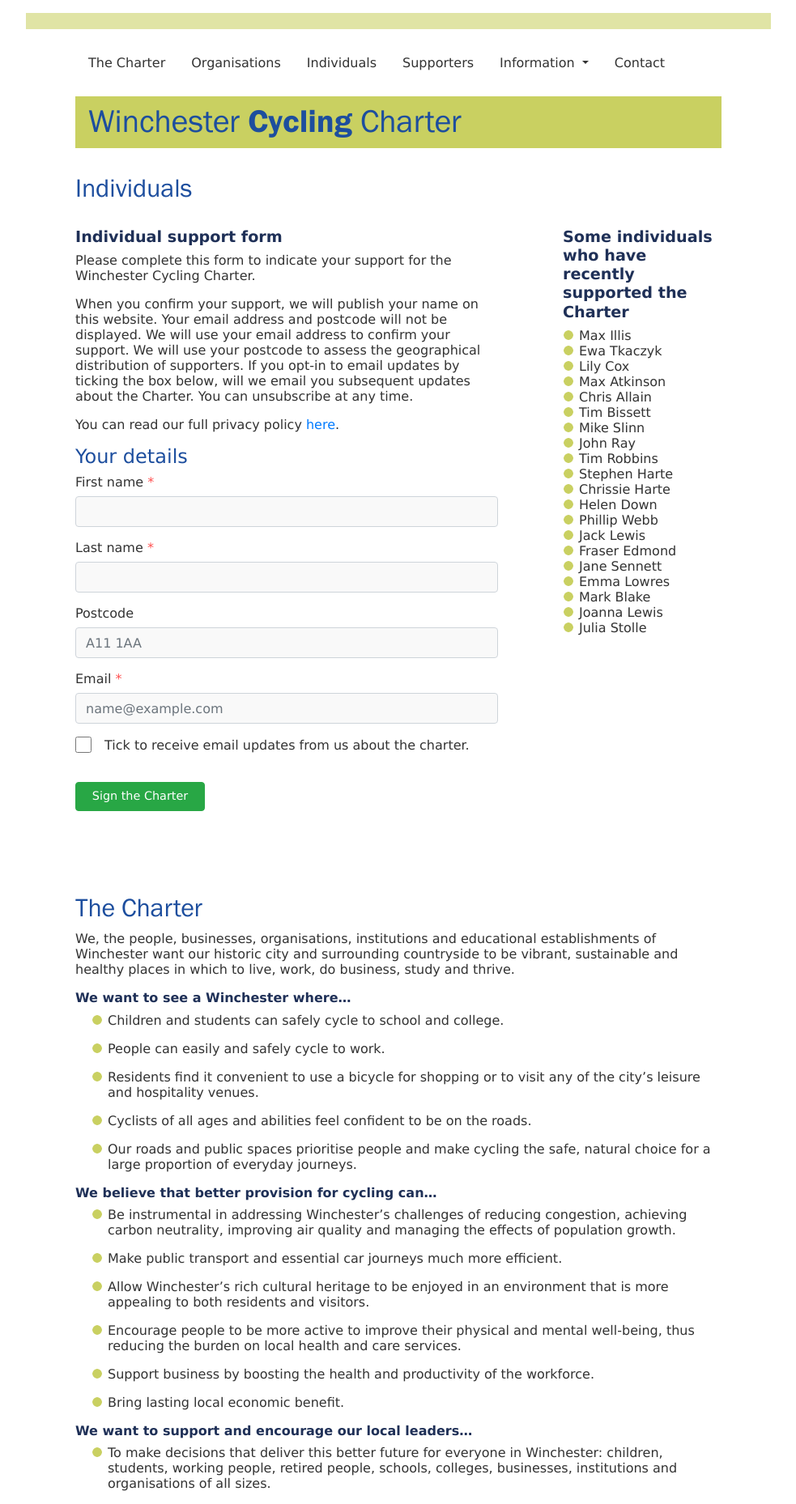
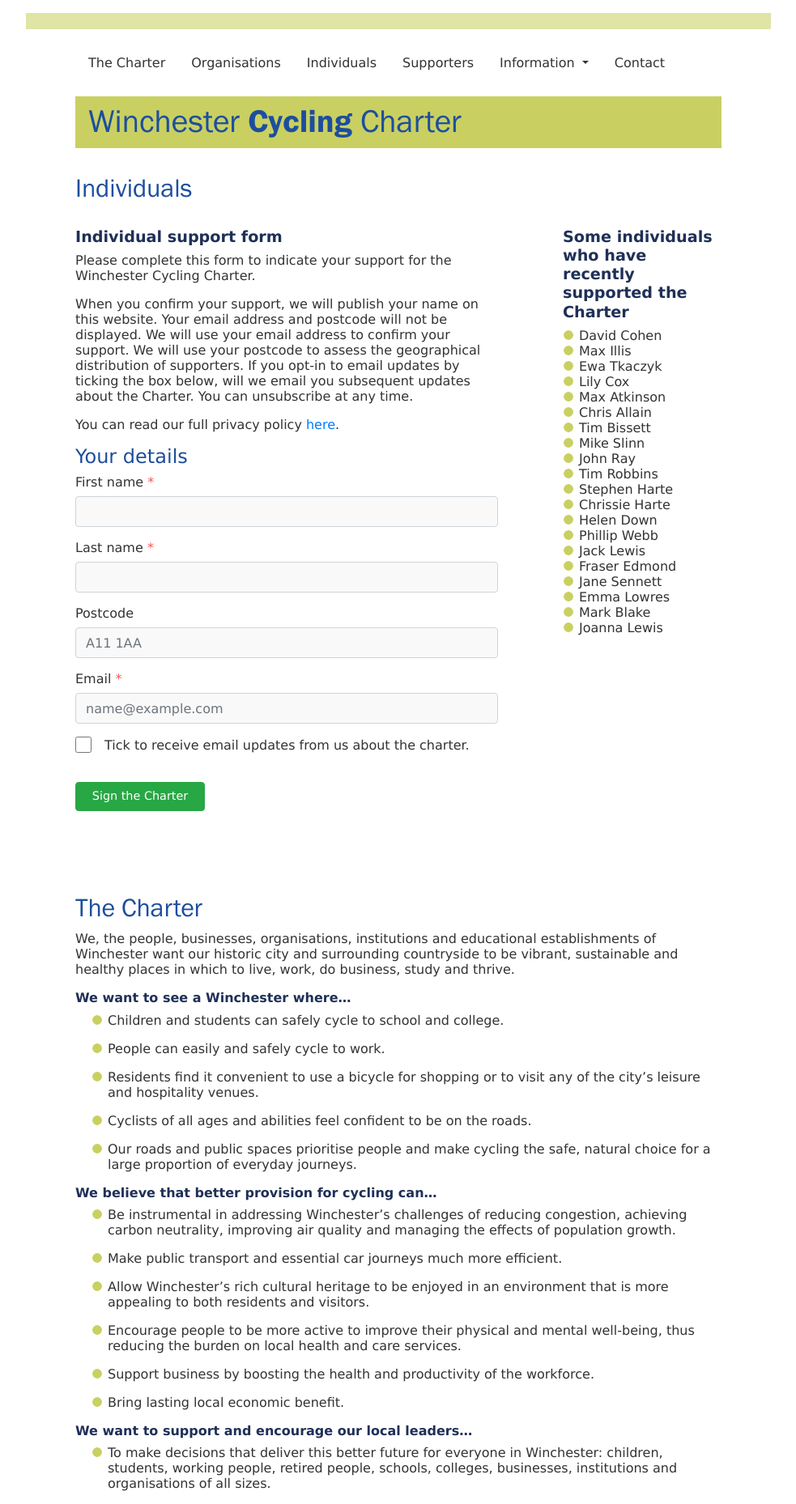
Before and after one commit to winchestercyclingcharter/winchestercyclingcharter.github.io, a Jekyll site: the page built from ind-page.md, in a window 1280 px wide. Shown: the whole page at 81% size, without its empty margins (148-1131 px from the left). Built offline with Jekyll 4.4.1, drawn with Linux system fonts in a browser that asks for light colours; nearby versions of some CDN libraries.

Commit message:
Update people.yml

```diff
--- a/_data/people.yml
+++ b/_data/people.yml
@@ -431,3 +431,4 @@ people:
 - { lastname: Allain, firstname: Chris, dt: 20210414-085505-139504 }
 - { lastname: Illis, firstname: Max, dt: 20210418-120120-453684 }
 - { lastname: Tkaczyk, firstname: Ewa, dt: 20210418-115025-789985 }
+- { lastname: Cohen, firstname: David, dt: 20210419-124146-587286 }
```
